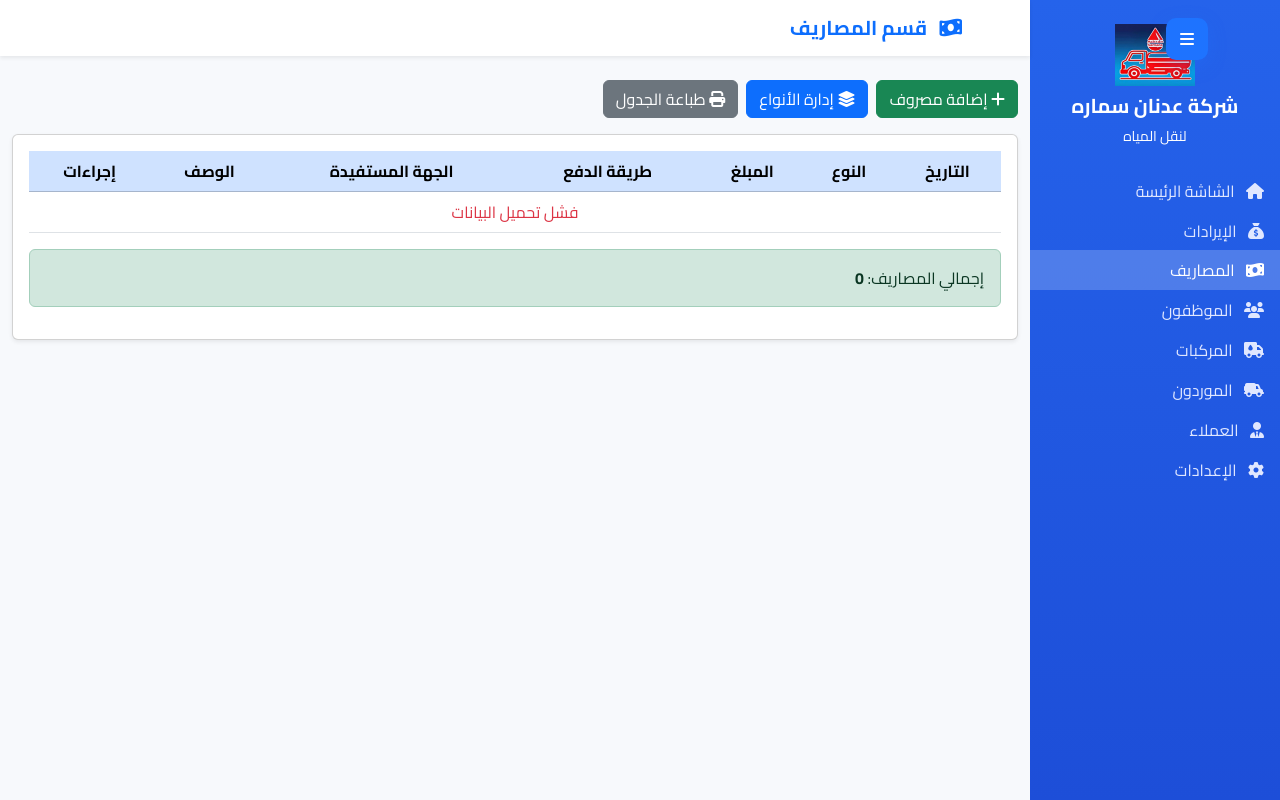
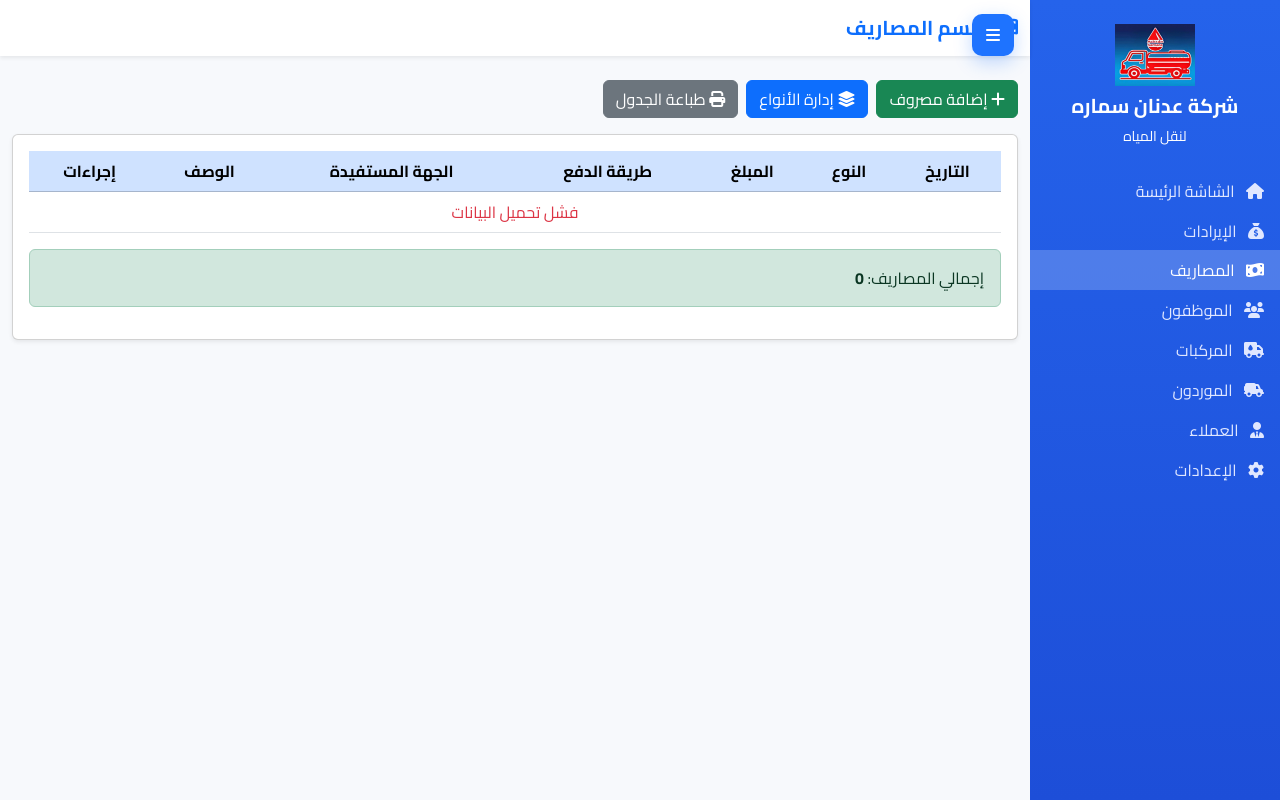
Before and after one commit to IssaAhedAlqaisi/AdnanSamaraFrontend, a plain HTML site: page expenses.html in a window 1280 px wide. Drawn offline with nearby package versions, Linux system fonts and the light colour scheme; no server answers.

Commit message:
ui(expenses): move sidebar toggle to sit next to sidebar; responsive position

```diff
--- a/expenses.html
+++ b/expenses.html
@@ -32,17 +32,15 @@
 
     /* زر الثلاث شحطات العائم */
     .btn-sidebar-toggle{
-      position: fixed; top: 18px; right: 72px; z-index: 1055;
+      position: fixed; top: 14px; right: 266px; z-index: 1055;
       width: 42px; height: 42px; border-radius: 10px;
       display:flex; align-items:center; justify-content:center;
       background:#1e73ff; color:#fff; border:none; box-shadow:0 6px 18px #1e73ff44;
-      cursor:pointer; transition:transform .15s ease;
+      cursor:pointer; transition:transform .15s ease, right .2s ease; /* ← إضافة right */
     }
     .btn-sidebar-toggle:active{ transform: scale(.96); }
-
-    /* منع تداخل الزر مع عنوان القسم */
-    #page-content-wrapper .navbar{ position: relative; }
-    #page-content-wrapper .navbar .navbar-brand{ padding-right:56px; }
+    /* عند طي السايدبار يرجع الزر لحافة الشاشة */
+    body.sidebar-collapsed .btn-sidebar-toggle{ right:16px; }
   </style>
 </head>
 <body>
@@ -179,7 +177,7 @@
   <script src="js/api.js"></script>
   <script src="js/expenses-frontend.js"></script>
 
-  <!-- زر الثلاث شحطات + منطق الطي -->
+  <!-- زر الثلاث شحطات + منطق الطي (سطر/منطقنا الأخير) -->
   <button id="toggleSidebar" class="btn-sidebar-toggle" aria-label="قائمة">
     <i class="fa fa-bars"></i>
   </button>
@@ -198,4 +196,5 @@
   </script>
 
 </body>
+
 </html>
```
